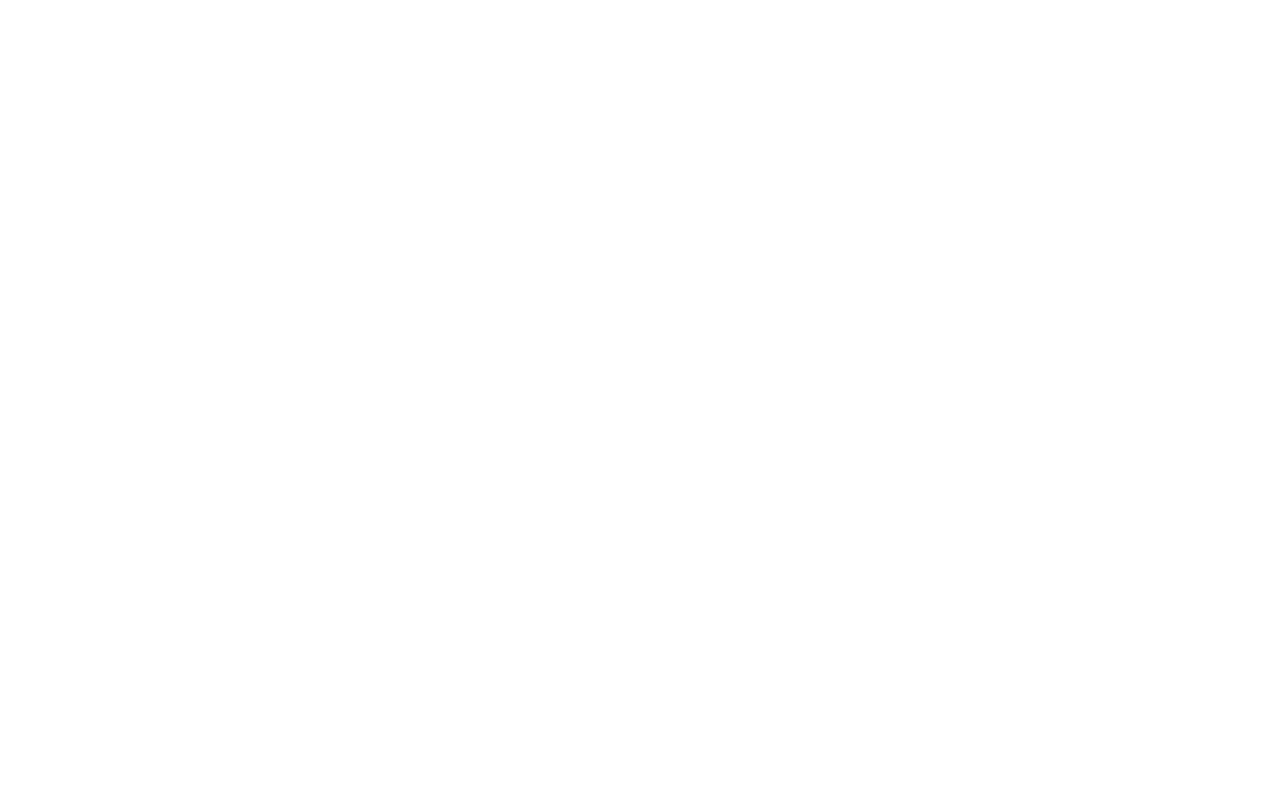
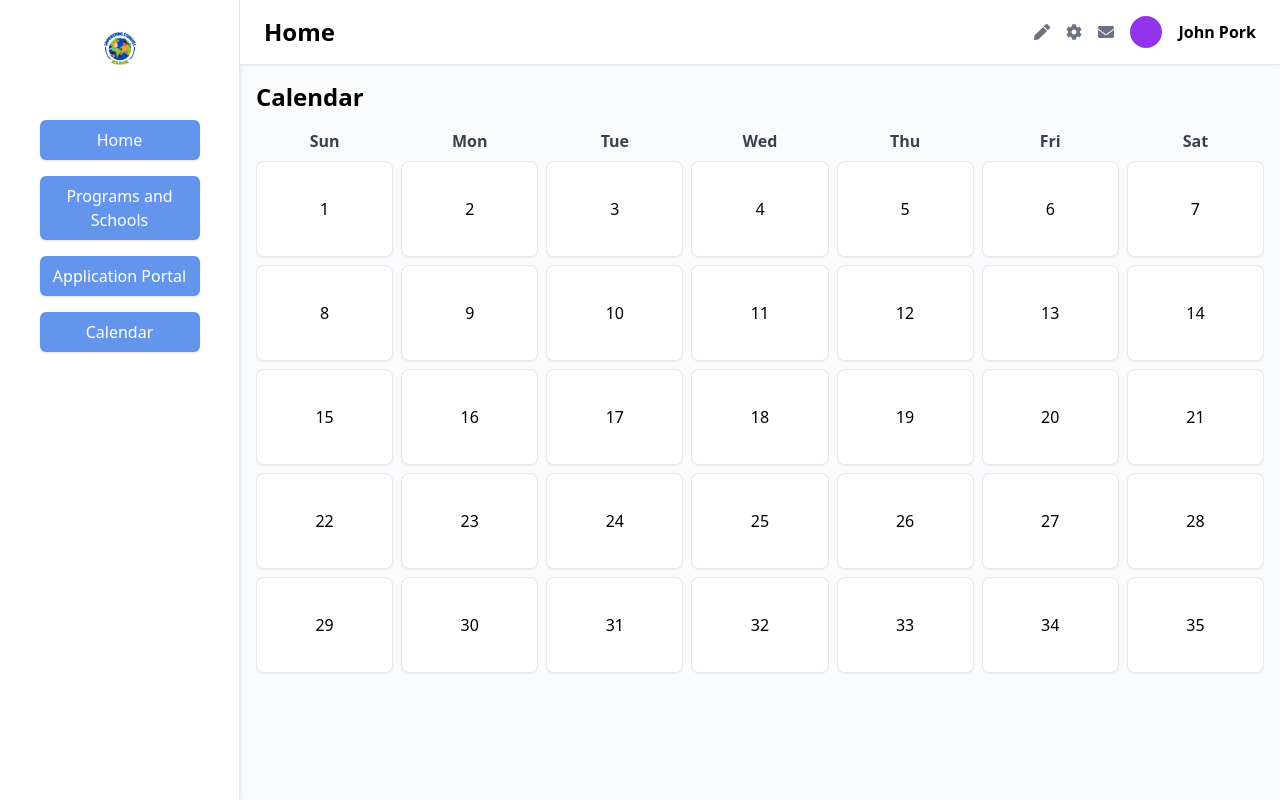
Before and after one commit to Airplane356/EduHub, a React (Create React App) app in the folder eduhub/: page /calendar in a window 1280 px wide. Before the commit this address had no page. Built offline with nearby package versions, Linux system fonts and the light colour scheme.

Commit message:
added calendar and minor changes

```diff
--- a/eduhub/src/App.js
+++ b/eduhub/src/App.js
@@ -2,6 +2,7 @@
 import Home from './pages/Home';
 import Programs from './pages/Programs'
 import Application from './pages/Application'
+import Calendar from './pages/Calendar';
 
 function App() {
   return (
@@ -10,6 +11,7 @@
         <Route path="/" element={<Home />} />
         <Route path="/programs" element={<Programs />} />
         <Route path="/application" element={<Application />} />
+        <Route path="/calendar" element={<Calendar />}/>
       </Routes>
     </Router>
   );
--- a/eduhub/src/components/Sidebar.js
+++ b/eduhub/src/components/Sidebar.js
@@ -1,9 +1,10 @@
 import { Link } from 'react-router-dom';
+import logo from '../assets/ginyard international.png';
 
 export default function Sidebar() {
   return (
     <div className="w-60 bg-white h-full flex flex-col items-center py-6 shadow-md border-r">
-      <div className="w-12 h-12 bg-purple-600 rounded-xl mb-12"></div>
+      <div className="w-12 h-12 bg-purple-600 rounded-xl mb-12"><img src={logo} alt="logo" object-fit="contain"></img></div>
       <nav className="flex flex-col gap-4 w-full items-center">
         <Link to="/" className="w-40 py-2 text-center rounded-md bg-azure text-white shadow hover:bg-blue-700 transition">Home</Link>
         <Link to="/programs" className="w-40 py-2 text-center rounded-md bg-azure text-white shadow hover:bg-blue-700 transition">Programs and Schools</Link>
--- a/eduhub/src/pages/Calendar.js
+++ b/eduhub/src/pages/Calendar.js
@@ -1,4 +1,44 @@
-// Calendar.js
+import Sidebar from '../components/Sidebar';
+import Navbar from '../components/Navbar';
+
+const days = [
+  'Sun', 'Mon', 'Tue', 'Wed', 'Thu', 'Fri', 'Sat'
+];
+
+const totalDays = 35; // Enough to represent 5 weeks
+
 export default function Calendar() {
-    return <h1>Calendar Page</h1>;
+  return (
+    <div className="flex h-screen overflow-hidden bg-gray-50">
+      <Sidebar />
+
+      <div className="flex-1 flex flex-col">
+        <Navbar />
+
+        <div className="p-4">
+          <h1 className="text-2xl font-bold mb-4">Calendar</h1>
+
+          {/* Weekday Header */}
+          <div className="grid grid-cols-7 gap-2 text-center font-semibold text-gray-700">
+            {days.map(day => (
+              <div key={day}>{day}</div>
+            ))}
+          </div>
+
+          {/* Calendar Grid */}
+          <div className="grid grid-cols-7 gap-2 mt-2">
+            {Array.from({ length: totalDays }).map((_, index) => (
+              <div
+                key={index}
+                className="h-24 bg-white border rounded-lg shadow-sm flex items-center justify-center cursor-pointer hover:bg-blue-100 transition"
+                onClick={() => alert(`Clicked day ${index + 1}`)}
+              >
+                {index + 1}
+              </div>
+            ))}
+          </div>
+        </div>
+      </div>
+    </div>
+  );
 }
```
Also changed, not shown: eduhub/src/assets/ginyard international.png (added).
